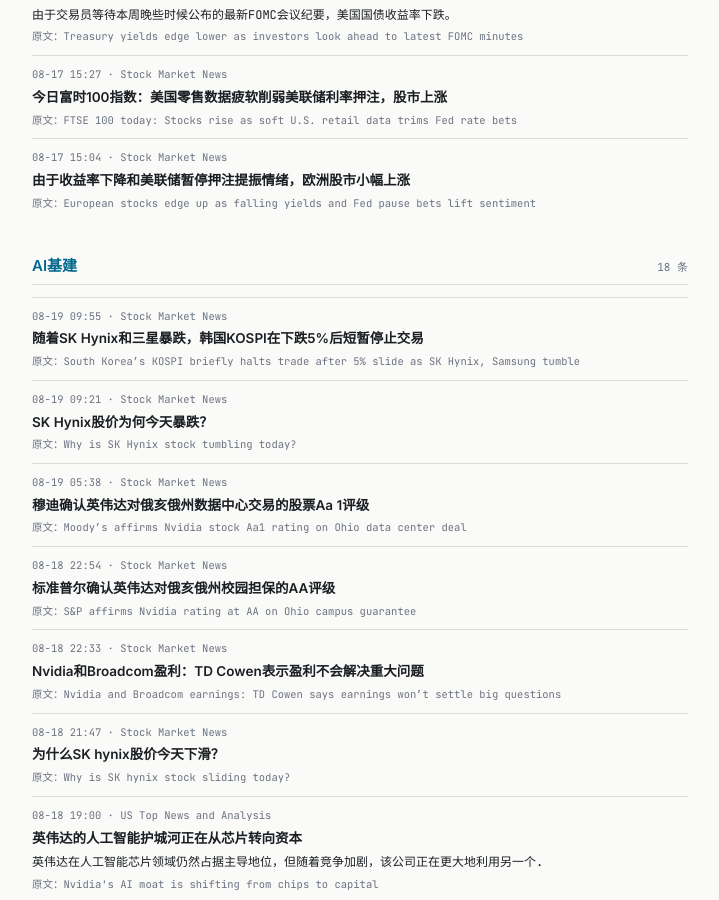
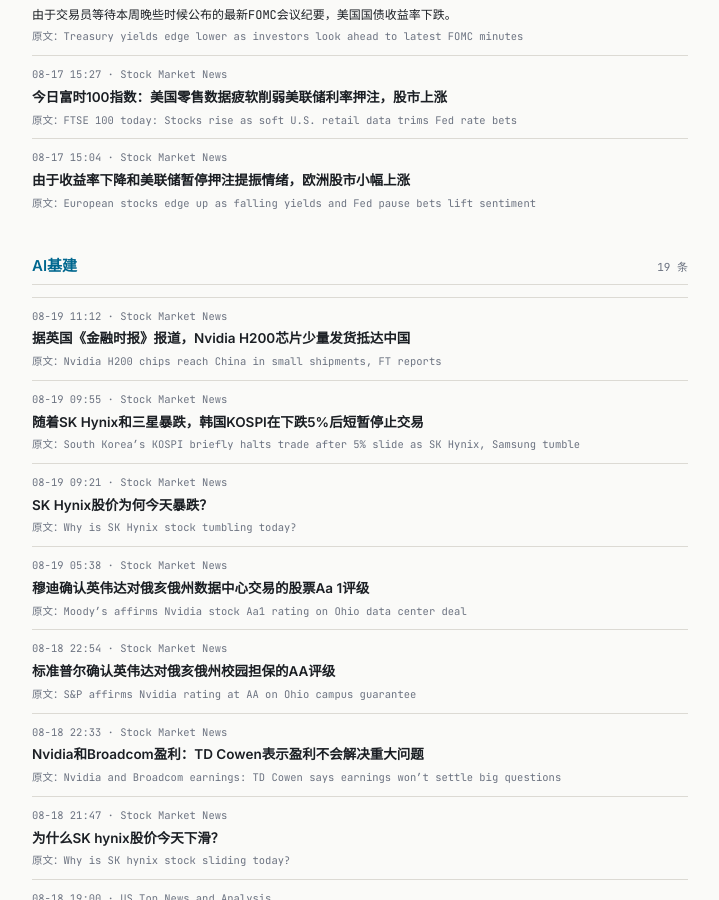
Before and after one commit to tang3super/tang3super.github.io, a Jekyll site: the page built from macro-trade/news-digest.md, in a window 1280 px wide and 900 px high, scrolled down 6105 px. Shown: the whole window, without its empty margins (280-999 px from the left). Built offline with Jekyll 4.4.1, drawn with Linux system fonts in a browser that asks for light colours; some of the changed text lies outside the part shown.

Commit message:
sync news-digest article

```diff
--- a/macro-trade/news-digest.md
+++ b/macro-trade/news-digest.md
@@ -5,7 +5,7 @@
 date: '2026-08-19'
 summary: 2026年第34周监控
 week_label: 2026年第34周监控
-last_updated: 2026-08-19 10:39
+last_updated: 2026-08-19 11:28
 refresh_note: 每 5 分钟自动刷新
 topics:
 - name: 地缘政治
@@ -416,6 +416,12 @@
     title_zh: 由于收益率下降和美联储暂停押注提振情绪，欧洲股市小幅上涨
 - name: AI基建
   items:
+  - title: Nvidia H200 chips reach China in small shipments, FT reports
+    summary: ''
+    link: https://www.investing.com/news/stock-market-news/nvidia-h200-chips-reach-china-in-small-shipments-ft-reports-4866385
+    source: Stock Market News
+    time: 08-19 11:12
+    title_zh: 据英国《金融时报》报道，Nvidia H200芯片少量发货抵达中国
   - title: South Korea’s KOSPI briefly halts trade after 5% slide as SK Hynix, Samsung tumble
     summary: ''
     link: https://www.investing.com/news/stock-market-news/south-koreas-kospi-briefly-halts-trade-after-5-slide-as-sk-hynix-samsung-tumble-4866353
```
